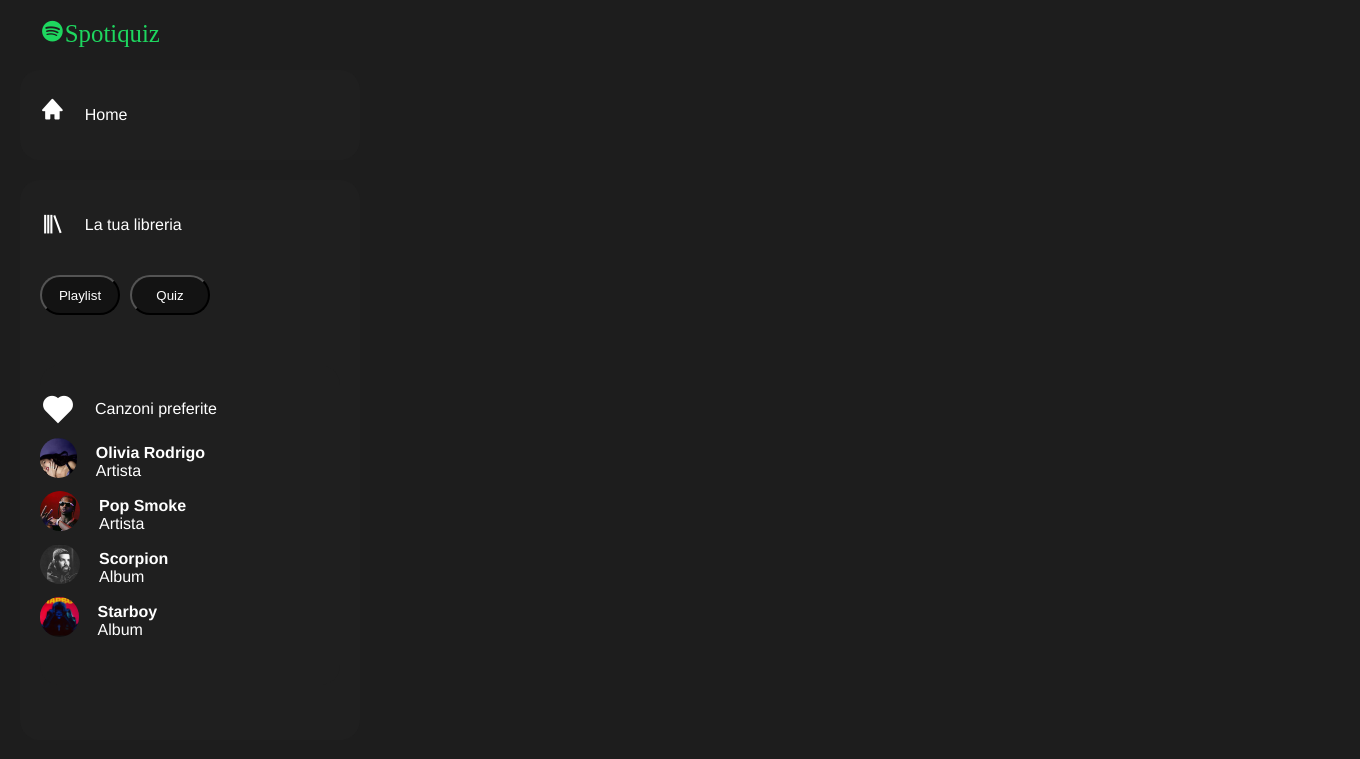
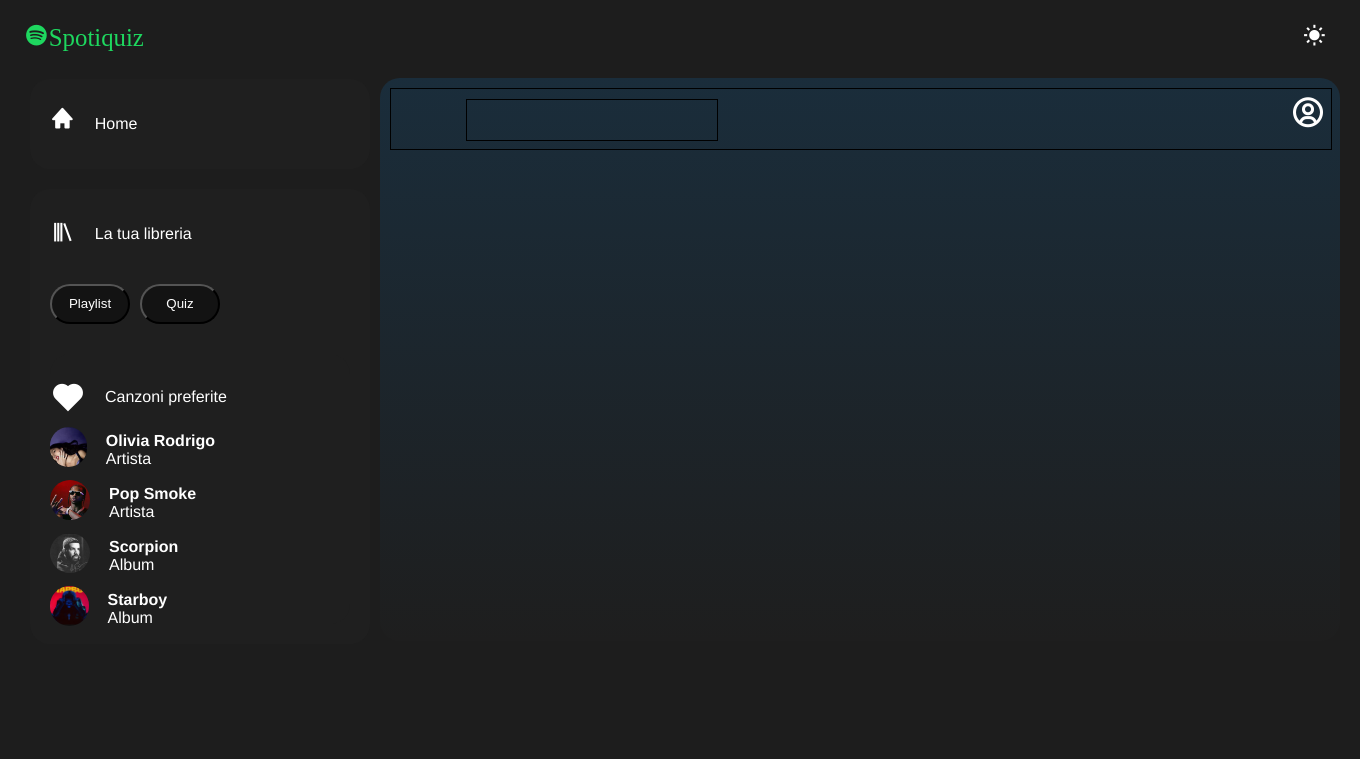
Before and after one commit to Ilgoat99/Terranova-SoundbyteNexus, a PHP site: page /terranova.html in a window 1360 px wide. Shown: the top 759 px of the page. Run offline with PHP 8.4, Linux system fonts and the light colour scheme.

Commit message:
fatto a scuola pt4

```diff
--- a/css/stile.css
+++ b/css/stile.css
@@ -1,17 +1,33 @@
 body {
+
     background-color: #1d1d1d;
     margin: 0;
     padding: 0;
     display: flex;
     font-family: "Baloo-Regular", Helvetica;
-    width: 100%;
-    height: 100%;
+    justify-content: start;
+    flex-direction: column;
+
+  }
+  .nav{
+    height: 50px;
+    width: 98%;
+    padding: 4px;
+    display: flex;
+    justify-content: space-between;
+    margin: 5px;
+  }
+  .nav i{
+    margin: 15px;
+  }
+  .nav #moon{
+    display: none;
   }
 
   .sidebar {
     background-color: transparent;
 
-    height: 90%;
+    height: 562px;
     width: 300px;
 
   }
@@ -24,12 +40,15 @@
     flex-direction: row;
     justify-content: start;
     width: 300px;
-    margin: 20px;
+
     height: 30px;
 
   }
   .sopra i{
     margin-left: 20px;
+  }
+  .menu{
+    height: 500px;
   }
 
 
@@ -41,7 +60,7 @@
     align-items: baseline;
     gap: 20px;
     width: 300px;
-    margin: 20px;
+    margin-left: 20px;
     height: fit-content;
     padding:20px;
     border-radius: 20px;
@@ -56,7 +75,7 @@
 
     width: 300px;
     margin: 20px;
-    height: 65vh;
+    height: 415px;
     padding:20px;
     border-radius: 20px;
   }
@@ -118,7 +137,7 @@
     width: 300px;
     margin-top: 10px;
     margin-left: 0;
-    height: 300px;
+    height: 280px;
     padding-left: 0;
     padding-top: 20px;
     border-radius: 20px;
@@ -126,7 +145,7 @@
   .playlist .images{
     width: 460px;
     margin: 0;
-    height: 280px;
+    height: 250px;
   }
   .playlist .images div img{
     height: 40px;
@@ -177,3 +196,34 @@
   margin: 0;
 
 }
+main{
+  display: flex;
+  justify-content: flex-start;
+  align-items: center;
+  flex-direction: row;
+  gap: 70px;
+  padding: 10px;
+}
+.main{
+  width: 960px;
+  height: 563px;
+  background: linear-gradient(#1a2d3b, #1e1e1e);
+  border-radius: 20px;
+}
+.ricerca{
+  width: 930px;
+  height: 50px;
+  border: 1px solid black;
+  margin: 10px;
+  display: flex;
+  justify-content: space-between;
+  flex-direction: row;
+  padding: 5px;
+}
+.barra{
+  height: 40px;
+  width: 250px;
+  border: 1px solid black;
+  margin: 5px;
+  margin-left: 70px;
+}
--- a/terranova.html
+++ b/terranova.html
@@ -10,10 +10,12 @@
     <link href='https://unpkg.com/boxicons@2.1.4/css/boxicons.min.css' rel='stylesheet'>
   </head>
   <body>
-    <div class="sidebar">
-      <div class="sopra">
-        <i class='bx bxl-spotify bx-sm' style='color:#1ed75f'>Spotiquiz</i>
-      </div>
+    <nav class="nav">
+      <i class='bx bxl-spotify bx-sm' style='color:#1ed75f'>Spotiquiz</i>
+      <i id="sun" class='bx bxs-sun bx-sm' style='color:#ffffff'  ></i>
+      <i id="moon" class='bx bxs-moon bx-sm' style='color:#ffffff' ></i>
+    </nav>
+    <main><div class="sidebar">
       <div class="menu">
         <div class="home">
           <i class='bx bxs-home bx-sm' style='color:#ffffff; ' ></i>
@@ -66,6 +68,17 @@
         </div>
 
       </div>
+    </div>
+    <div class="main">
+      <div class="ricerca">
+        <div class="barra"></div>
+        <i class='bx bx-user-circle  bx-md' style='color:#ffffff'></i>
+      </div>
+
+    </div>
+  </main>
+
+
 
 
   </body>
```
